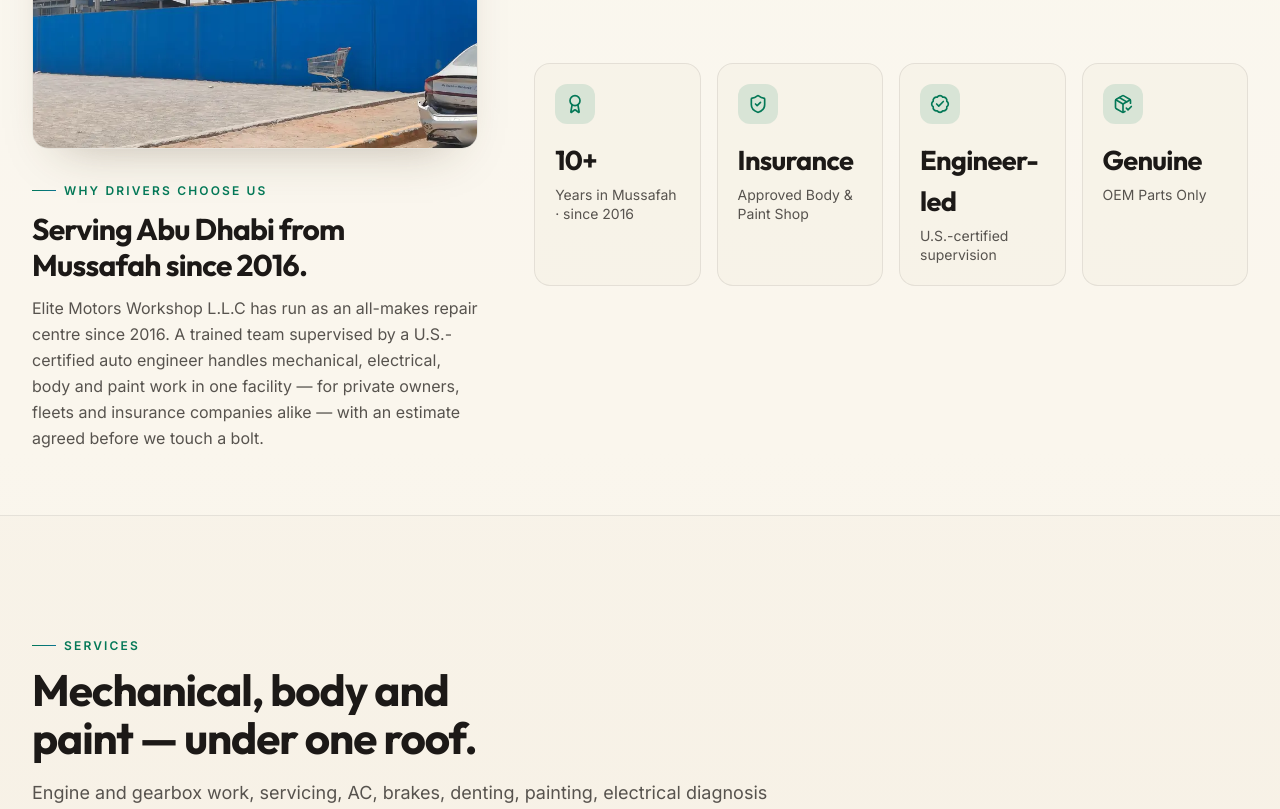
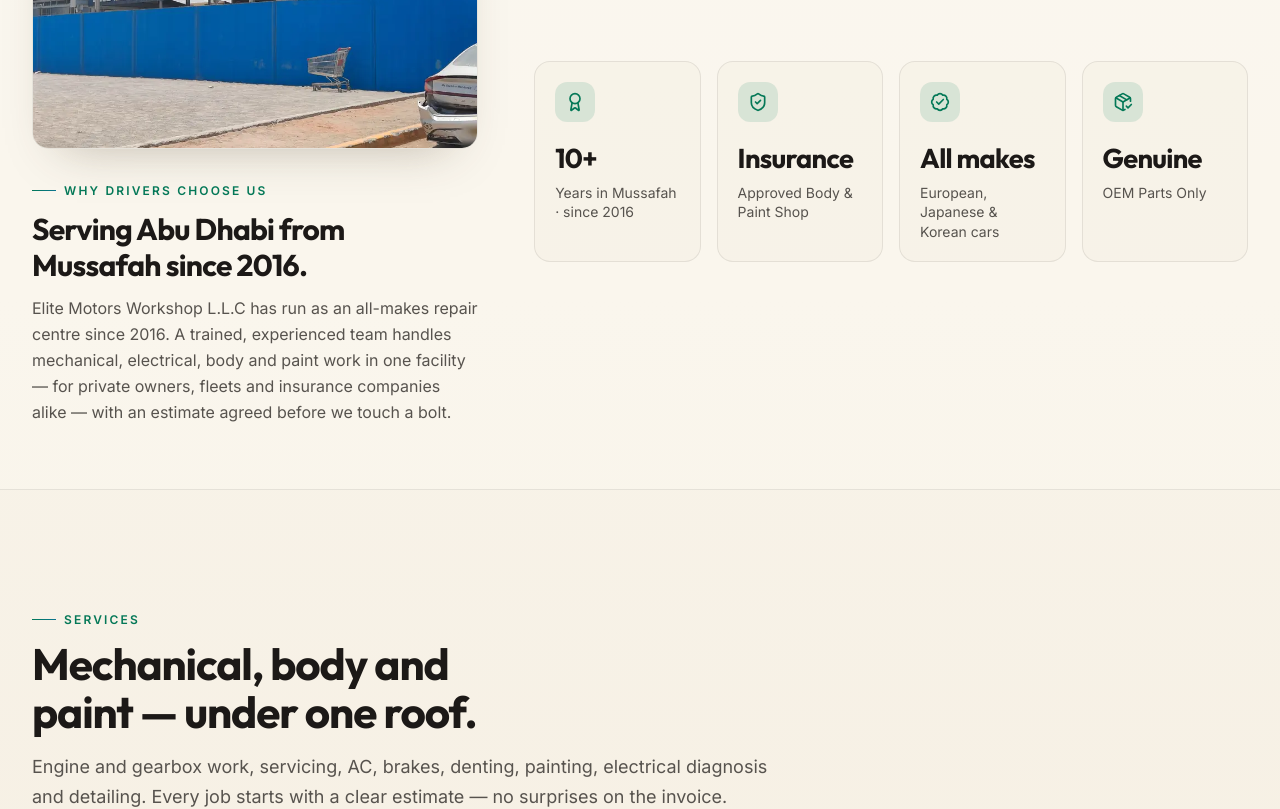
Before and after one commit to FuadAhamed91/elite-motors-workshop, a React (Vite) app: page / in a window 1280 px wide. Shown: the part 1000-1809 px from the top of the page. Built offline with nearby package versions, Linux system fonts and the light colour scheme.

Commit message:
Remove the U.S.-certified engineer claim everywhere; team described as trained technicians, stat tile shows all makes

```diff
--- a/src/data/gallery.ts
+++ b/src/data/gallery.ts
@@ -41,5 +41,5 @@
   { id: 'x431', title: 'Launch X431 diagnostics', detail: 'ECM fault codes on European, Japanese and Korean cars' },
   { id: 'lathe', title: 'Brake lathe', detail: 'turns rotors and drums for a true, shudder-free finish' },
   { id: 'crane', title: 'Engine crane & bearing press', detail: '2-tonne crane; press-fit wheel bearings and bushes' },
-  { id: 'team', title: 'Engineer-supervised team', detail: 'trained technicians under a U.S.-certified auto engineer' },
+  { id: 'team', title: 'Trained technicians', detail: 'an experienced team across mechanical, electrical, body and paint work' },
 ]
--- a/src/data/stats.ts
+++ b/src/data/stats.ts
@@ -14,6 +14,6 @@
 export const stats: readonly Stat[] = [
   { id: 'years', value: `${yearsInBusiness}+`, label: `Years in Mussafah · since ${workshop.foundedYear}`, icon: Award },
   { id: 'insurance', value: 'Insurance', label: 'Approved Body & Paint Shop', icon: ShieldCheck },
-  { id: 'techs', value: 'Engineer-led', label: 'U.S.-certified supervision', icon: BadgeCheck },
+  { id: 'techs', value: 'All makes', label: 'European, Japanese & Korean cars', icon: BadgeCheck },
   { id: 'parts', value: 'Genuine', label: 'OEM Parts Only', icon: PackageCheck },
 ]
--- a/src/i18n/en.ts
+++ b/src/i18n/en.ts
@@ -20,7 +20,7 @@
       'Approved repairer for Dubai Insurance, Sukoon, Adamjee, Fidelity United, Watania Takaful, Tokio Marine, QIC and Dubai National Insurance. We handle the estimate, surveyor and paperwork in Mussafah, Abu Dhabi.',
     title: 'Elite Motors Workshop | Auto Service & Repair in Mussafah, Abu Dhabi',
     description:
-      'Elite Motors Workshop — mechanical, electrical, body and paint repairs in Mussafah M21, Abu Dhabi. Engineer-supervised team, insurance-approved body shop, genuine parts.',
+      'Elite Motors Workshop — mechanical, electrical, body and paint repairs in Mussafah M21, Abu Dhabi. Trained technicians, insurance-approved body shop, genuine parts.',
   },
 
   brand: {
@@ -107,14 +107,14 @@
     eyebrow: 'Why drivers choose us',
     title: (year: number) => `Serving Abu Dhabi from Mussafah since ${year}.`,
     body: (year: number) =>
-      `Elite Motors Workshop L.L.C has run as an all-makes repair centre since ${year}. A trained team supervised by a U.S.-certified auto engineer handles mechanical, electrical, body and paint work in one facility — for private owners, fleets and insurance companies alike — with an estimate agreed before we touch a bolt.`,
+      `Elite Motors Workshop L.L.C has run as an all-makes repair centre since ${year}. A trained, experienced team handles mechanical, electrical, body and paint work in one facility — for private owners, fleets and insurance companies alike — with an estimate agreed before we touch a bolt.`,
     photoAlt: 'Elite Motors Workshop sign above the blue perimeter fence in Mussafah',
   },
 
   stats: {
     years: { value: (n: number) => `${n}+`, label: (year: number) => `Years in Mussafah · since ${year}` },
     insurance: { value: 'Insurance', label: 'Approved Body & Paint Shop' },
-    techs: { value: 'Engineer-led', label: 'U.S.-certified supervision' },
+    techs: { value: 'All makes', label: 'European, Japanese & Korean cars' },
     parts: { value: 'Genuine', label: 'OEM Parts Only' },
   },
 
@@ -228,7 +228,7 @@
     faq: [
       { q: 'Do I pay anything?', a: 'Only the excess (deductible) written in your policy, if any. The insurer settles the rest of the approved repair with us directly.' },
       { q: 'How long does approval take?', a: 'It depends on the insurer and the damage. We send the estimate and photos the same day the surveyor has inspected the car, and we follow up until it is approved.' },
-      { q: 'Do you use genuine parts?', a: 'Yes — genuine manufacturer parts, fitted by a team supervised by a U.S.-certified auto engineer. Body repairs are measured on a Car-O-Liner bench and painted in a full-size booth with a drying oven.' },
+      { q: 'Do you use genuine parts?', a: 'Yes — genuine manufacturer parts, fitted by trained technicians. Body repairs are measured on a Car-O-Liner bench and painted in a full-size booth with a drying oven.' },
       { q: 'My insurer is not on the list', a: 'Call us. Many insurers accept repairs at approved workshops on request, and we check with them before you bring the car.' },
     ],
     otherInsurer: 'Insured with another company?',
@@ -260,7 +260,7 @@
       x431: { title: 'Launch X431 diagnostics', detail: 'ECM fault codes on European, Japanese and Korean cars' },
       lathe: { title: 'Brake lathe', detail: 'turns rotors and drums for a true, shudder-free finish' },
       crane: { title: 'Engine crane & bearing press', detail: '2-tonne crane; press-fit wheel bearings and bushes' },
-      team: { title: 'Engineer-supervised team', detail: 'trained technicians under a U.S.-certified auto engineer' },
+      team: { title: 'Trained technicians', detail: 'an experienced team across mechanical, electrical, body and paint work' },
     } as Record<string, { title: string; detail: string }>,
     gallery: {
       eyebrow: 'Gallery',
@@ -365,7 +365,7 @@
     body: 'Call the landline during working hours or drop in at Musaffah M21 — a certified technician looks at the car and gives you a clear estimate before any work starts.',
     orDirections: 'or get directions',
     blurb: (city: string, year: number) =>
-      `Mechanical, electrical, body and paint repairs in ${city} since ${year}. Engineer-supervised team, genuine parts and honest pricing.`,
+      `Mechanical, electrical, body and paint repairs in ${city} since ${year}. Trained technicians, genuine parts and honest pricing.`,
     quickLinks: 'Quick links',
     services: 'Services',
     googleMaps: 'Google Maps',
--- a/src/lib/assistant.ts
+++ b/src/lib/assistant.ts
@@ -288,7 +288,7 @@
       `${name} is a full mechanical, body and paint facility in Mussafah. Equipment includes:\n${lines.map((l) => `• ${l}`).join('\n')}\n\nPhotos are in the Gallery in the Workshop section of this site.`,
     brands: (eu, jp, kr) => `The workshop services all major makes:\nEuropean: ${eu}\nJapanese: ${jp}\nKorean: ${kr}\n\nNot sure about yours? Call the workshop.`,
     experience: (name, year, years) =>
-      `${name} has been in Mussafah since ${year} — ${years}+ years of all-makes repairs, with a team supervised by a U.S.-certified auto engineer and an insurance-approved body & paint shop.`,
+      `${name} has been in Mussafah since ${year} — ${years}+ years of all-makes repairs, with trained technicians and an insurance-approved body & paint shop.`,
   },
   ar: {
     links: {
@@ -341,7 +341,7 @@
       `${name} منشأة متكاملة للميكانيكا والسمكرة والصبغ في المصفح. من المعدات:\n${lines.map((l) => `• ${l}`).join('\n')}\n\nالصور في معرض الصور ضمن قسم الورشة في هذا الموقع.`,
     brands: (eu, jp, kr) => `تخدم الورشة جميع الماركات الرئيسية:\nأوروبية: ${eu}\nيابانية: ${jp}\nكورية: ${kr}\n\nغير متأكد من سيارتك؟ اتصل بالورشة.`,
     experience: (name, year, years) =>
-      `${name} في المصفح منذ ${year} — أكثر من ${years} سنوات من إصلاح جميع الماركات، بفريق يشرف عليه مهندس سيارات معتمد من الولايات المتحدة وورشة سمكرة وصبغ معتمدة لدى شركات التأمين.`,
+      `${name} في المصفح منذ ${year} — أكثر من ${years} سنوات من إصلاح جميع الماركات، بفنيين مدرّبين وورشة سمكرة وصبغ معتمدة لدى شركات التأمين.`,
   },
 }
 
```
Also changed, not shown: src/i18n/ar.ts (+6 -6 lines).
